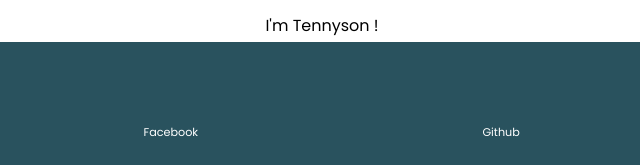
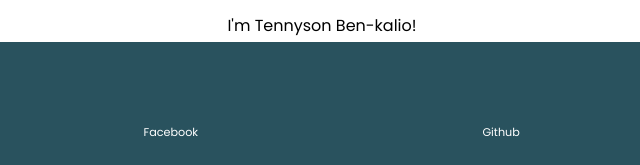
Before and after one commit to Benkalio/Profile-jungle, a website: page index.html in a window 1280 px wide. Shown: the part 632-797 px from the top of the page, 326-966 px from the left. Drawn offline with Linux system fonts and the light colour scheme.

Commit message:
last name

```diff
--- a/index.html
+++ b/index.html
@@ -20,7 +20,7 @@
         Hello, there!
       </h1>
       <img class="svg" src="/images/working.svg" alt="profiler sitting" />
-      <p class="scan">I'm Tennyson !</p>
+      <p class="scan">I'm Tennyson Ben-kalio!</p>
     </div>
     <div class="container">
       <h2 class="column-head">What I do?</h2>
```
